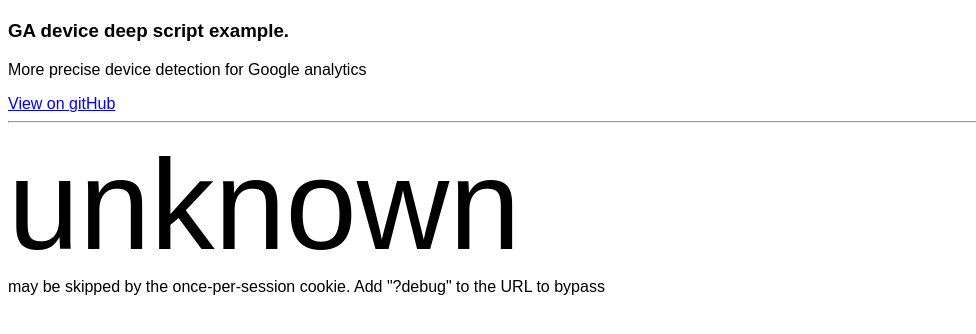
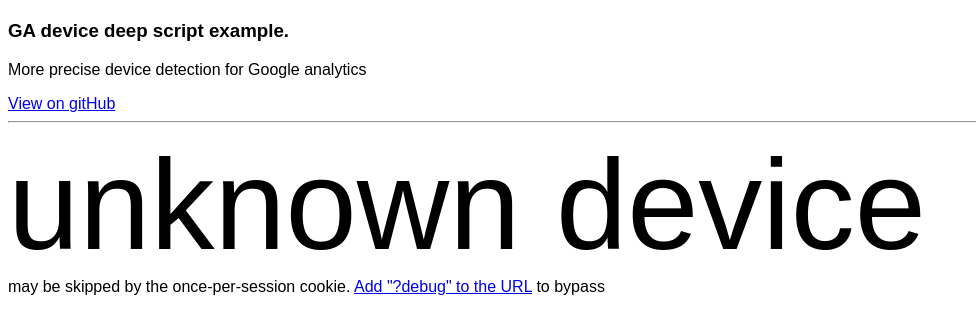
Before and after one commit to stendahls/ga-device-deep, a plain HTML site: page index.html in a window 1280 px wide. Shown: the whole page, without its empty margins (0-976 px from the left). Drawn offline with Linux system fonts and the light colour scheme.

Commit message:
example: easier adding "debug"

```diff
--- a/index.html
+++ b/index.html
@@ -45,7 +45,7 @@
           html += '<b>' + mapDimension[key] + ':</b><br> ' + object[key] + '<br>' ;
         }
       } else {
-        html = 'unknown <div style="font-size:1rem;">may be skipped by the once-per-session cookie. Add "?debug" to the URL to bypass</div>';
+        html = 'unknown device <div style="font-size:1rem;">may be skipped by the once-per-session cookie. <a href="?debug">Add "?debug" to the URL</a> to bypass</div>';
       }
       document.getElementById('output').innerHTML = html;
     </script>
```
